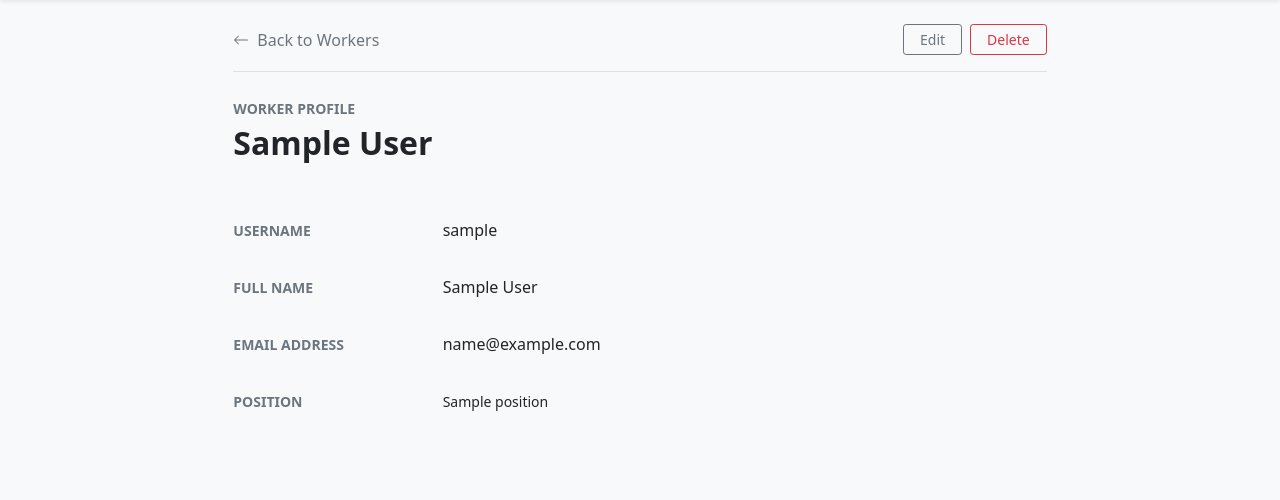
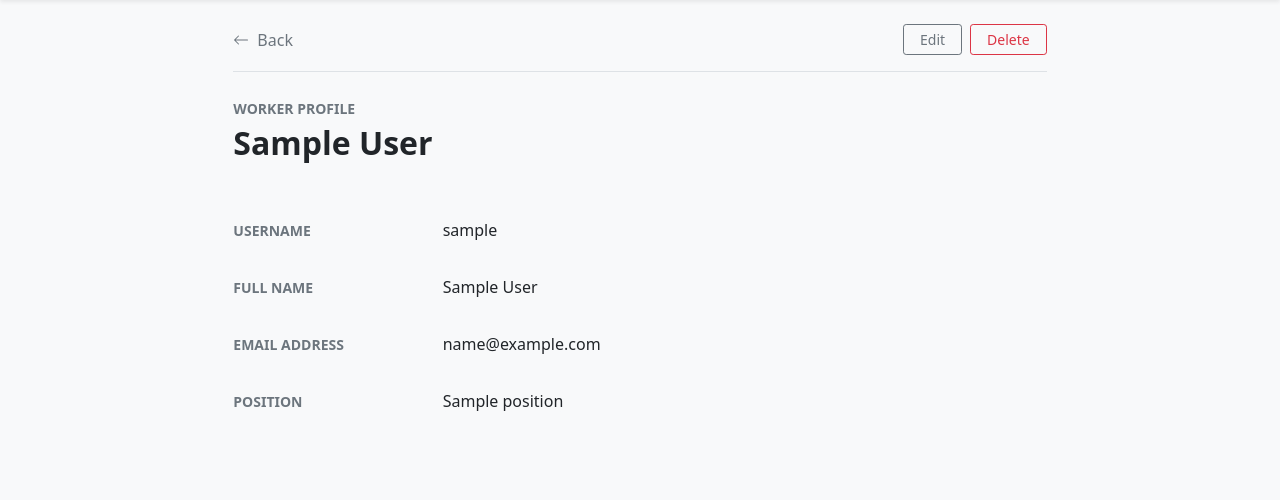
Before and after one commit to Neyrony/IT-task-manager, a Django app: page /workers/1/ in a window 1280 px wide. Shown: the part 69-569 px from the top of the page. Run offline with Django 5.2, Linux system fonts and the light colour scheme; a user stored in the database is signed in; tables that the repository leaves empty hold one stand-in row (values such as "Sample post").

Commit message:
feat: change Back button in worker_detail.html

```diff
--- a/templates/manager/worker_detail.html
+++ b/templates/manager/worker_detail.html
@@ -5,11 +5,11 @@
   <div class="col-md-10 col-lg-9 col-xl-8">
 
     <div class="d-flex justify-content-between align-items-center border-bottom pb-3 mb-4">
-      <a class="text-decoration-none fw-medium d-inline-flex align-items-center gap-2 text-secondary link-primary" href="{% url 'manager:worker_list' %}">
+      <a class="text-decoration-none fw-medium d-inline-flex align-items-center gap-2 text-secondary link-primary" href={{ request.META.HTTP_REFERER }}>
         <svg xmlns="http://www.w3.org/2000/svg" width="16" height="16" fill="currentColor" class="bi bi-arrow-left" viewBox="0 0 16 16">
           <path fill-rule="evenodd" d="M15 8a.5.5 0 0 0-.5-.5H2.707l3.147-3.146a.5.5 0 1 0-.708-.708l-4 4a.5.5 0 0 0 0 .708l4 4a.5.5 0 0 0 .708-.708L2.707 8.5H14.5A.5.5 0 0 0 15 8"/>
         </svg>
-        Back to Workers
+        Back
       </a>
       <div class="d-flex gap-2">
         <a class="btn btn-sm btn-outline-secondary px-3 fw-medium" href="{% url 'manager:worker_update' worker.pk %}">Edit</a>
@@ -52,7 +52,7 @@
       <div class="row align-items-center py-2">
         <div class="col-sm-3 text-uppercase text-muted fw-bold small">Position</div>
         <div class="col-sm-9">
-          <span class="bg-light text-dark px-2.5 py-1.5 rounded small fw-medium">
+          <span class="bg-light text-dark px-2.5 py-1.5 rounded small fw-medium fs-6">
             {{ worker.position.name }}
           </span>
         </div>
```
